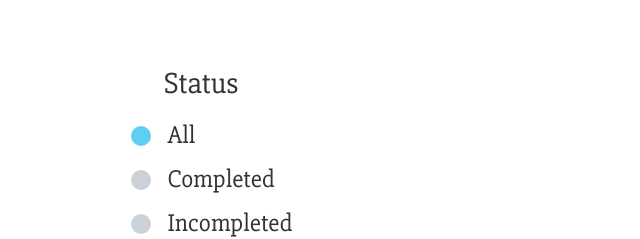
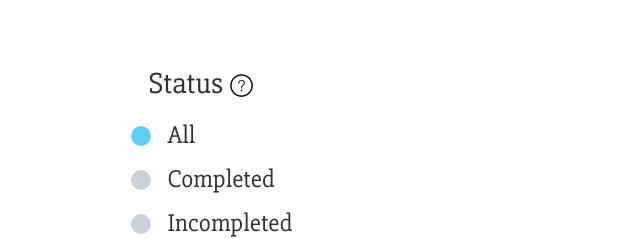
Before and after one commit to vucuong12/FastGift, a plain HTML site: page mygifts.html in a window 1280 px wide. Shown: the part 387-626 px from the top of the page, 0-640 px from the left. Drawn offline with nearby package versions, Linux system fonts and the light colour scheme; no server answers.

Commit message:
incomplete gifts clarification

```diff
--- a/mygifts.html
+++ b/mygifts.html
@@ -82,7 +82,14 @@
           <div class="col-xs-0"></div>
         </div>
         <div class="row" style="margin-top: 50px" align="center">
-          <h2 > Status </h2>
+          <div>
+          <h2 >
+            Status
+            <span title="Incompleted gifts are those that are not completely filled up">
+              <img src="images/homepage/question_mark_ico.png" style="width: 25px; height: 25px">
+            </span>
+          </h2>
+          </div>
         </div>
         <div class="row ">
           <div class="col-xs-2"></div>
```
Also changed, not shown: images/homepage/DP2.png (deleted), images/homepage/DP3.png (deleted), images/homepage/question_mark_ico.png (added).
